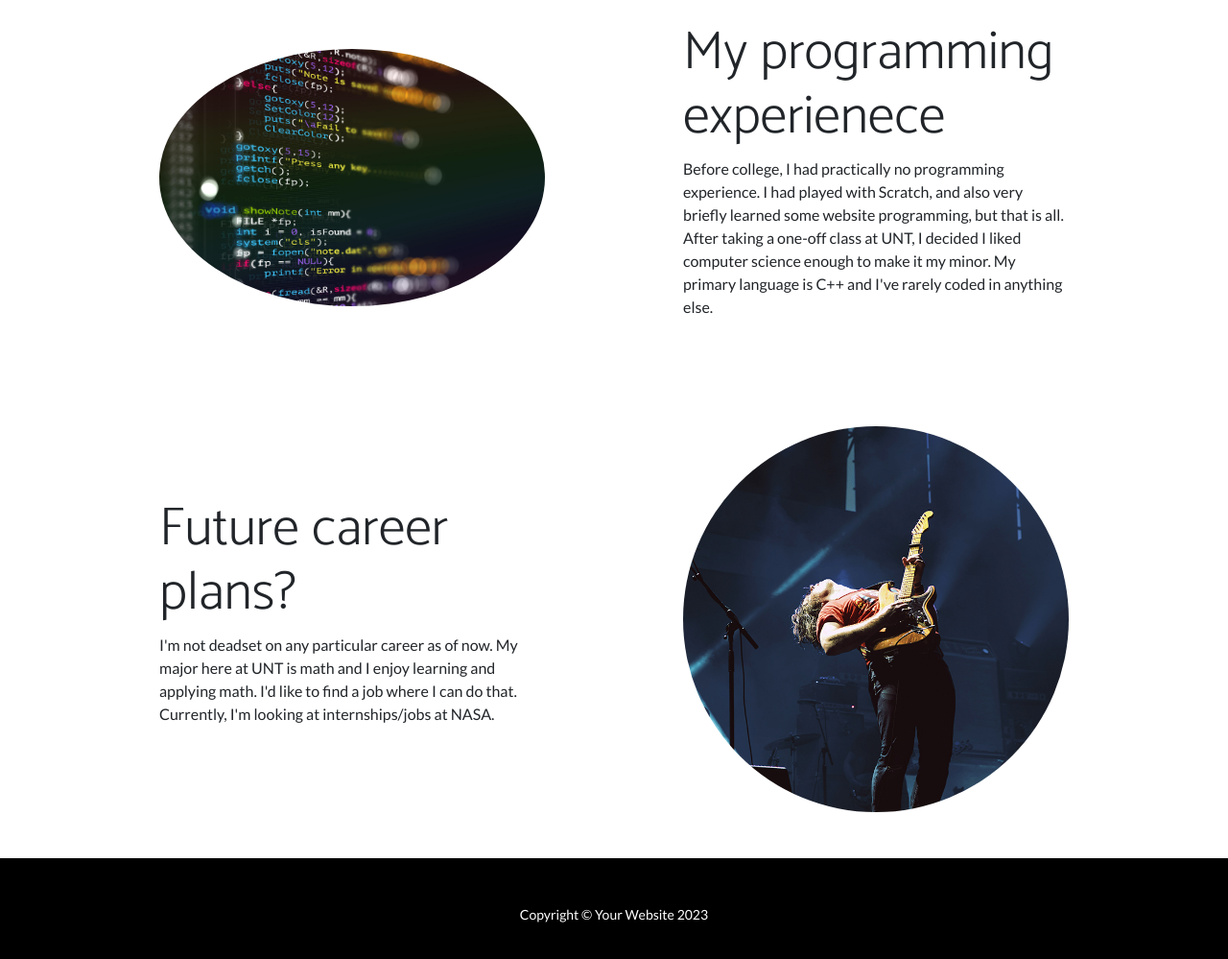
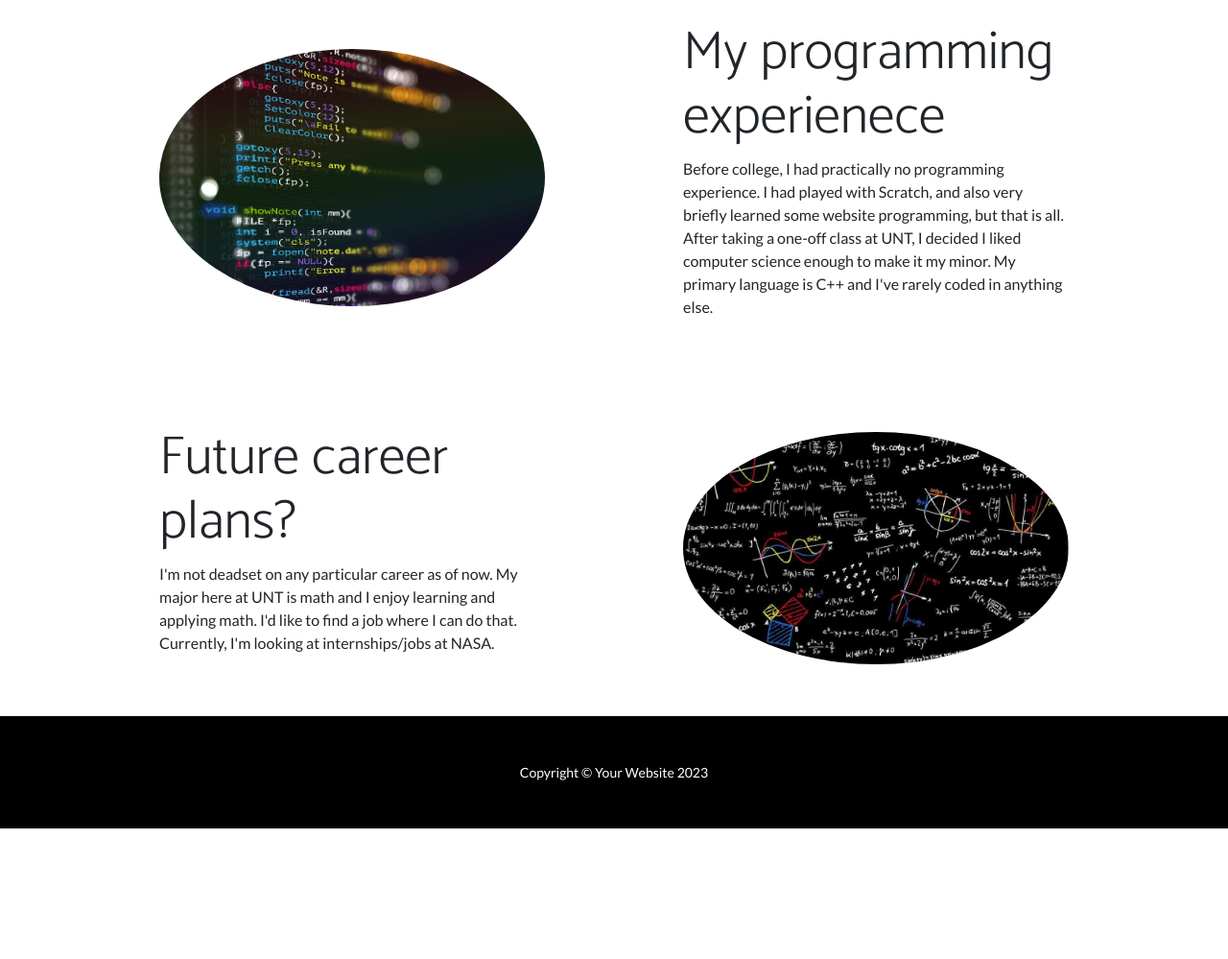
Before and after one commit to LiamAnderson1022/my-website2, a website: page index.html in a window 1280 px wide. Shown: the part 1345-2344 px from the top of the page at 96% size. After the commit the page ends 2208 px from the top, so only its background shows below. Drawn offline with nearby package versions, Linux system fonts and the light colour scheme.

Commit message:
added image path

```diff
--- a/index.html
+++ b/index.html
@@ -80,7 +80,7 @@
             <div class="container px-5">
                 <div class="row gx-5 align-items-center">
                     <div class="col-lg-6 order-lg-2">
-                        <div class="p-5"><img class="img-fluid rounded-circle" src="dist/assets/img/02.jpg" alt="..." /></div>
+                        <div class="p-5"><img class="img-fluid rounded-circle" src="dist/assets/img/Filled-Blackboard.jpg" alt="..." /></div>
                     </div>
                     <div class="col-lg-6 order-lg-1">
                         <div class="p-5">
```
